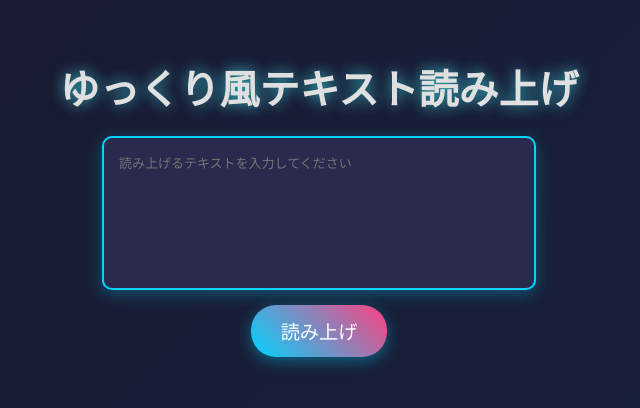
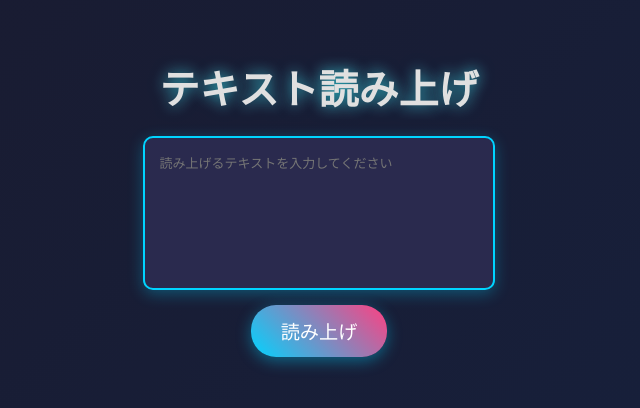
Before and after one commit to cltgm1352/onnseiyomiage-HARUOMILABO, a plain HTML site: page index.html in a window 1280 px wide. Shown: the part 226-634 px from the top of the page, without its empty margins (321-961 px from the left). Drawn offline with Linux system fonts and the light colour scheme.

Commit message:
Update index.html

```diff
--- a/index.html
+++ b/index.html
@@ -3,7 +3,7 @@
 <head>
   <meta charset="UTF-8">
   <meta name="viewport" content="width=device-width, initial-scale=1.0">
-  <title>ゆっくり風テキスト読み上げ</title>
+  <title>テキスト読み上げ</title>
   <style>
     body {
       font-family: 'Segoe UI', Arial, sans-serif;
@@ -130,7 +130,7 @@
     <img src="https://cdn.amebaowndme.com/madrid-prd/madrid-web/images/sites/2762588/e7851e8946cadf512f72fbc39b42a2b9_435105c3d90c180a1a4e0ccd0374f175.png?width=800" alt="Loading">
   </div>
   <div id="main-content">
-    <h1>ゆっくり風テキスト読み上げ</h1>
+    <h1>テキスト読み上げ</h1>
     <textarea id="textInput" placeholder="読み上げるテキストを入力してください"></textarea>
     <button onclick="speakText()">読み上げ</button>
   </div>
```
